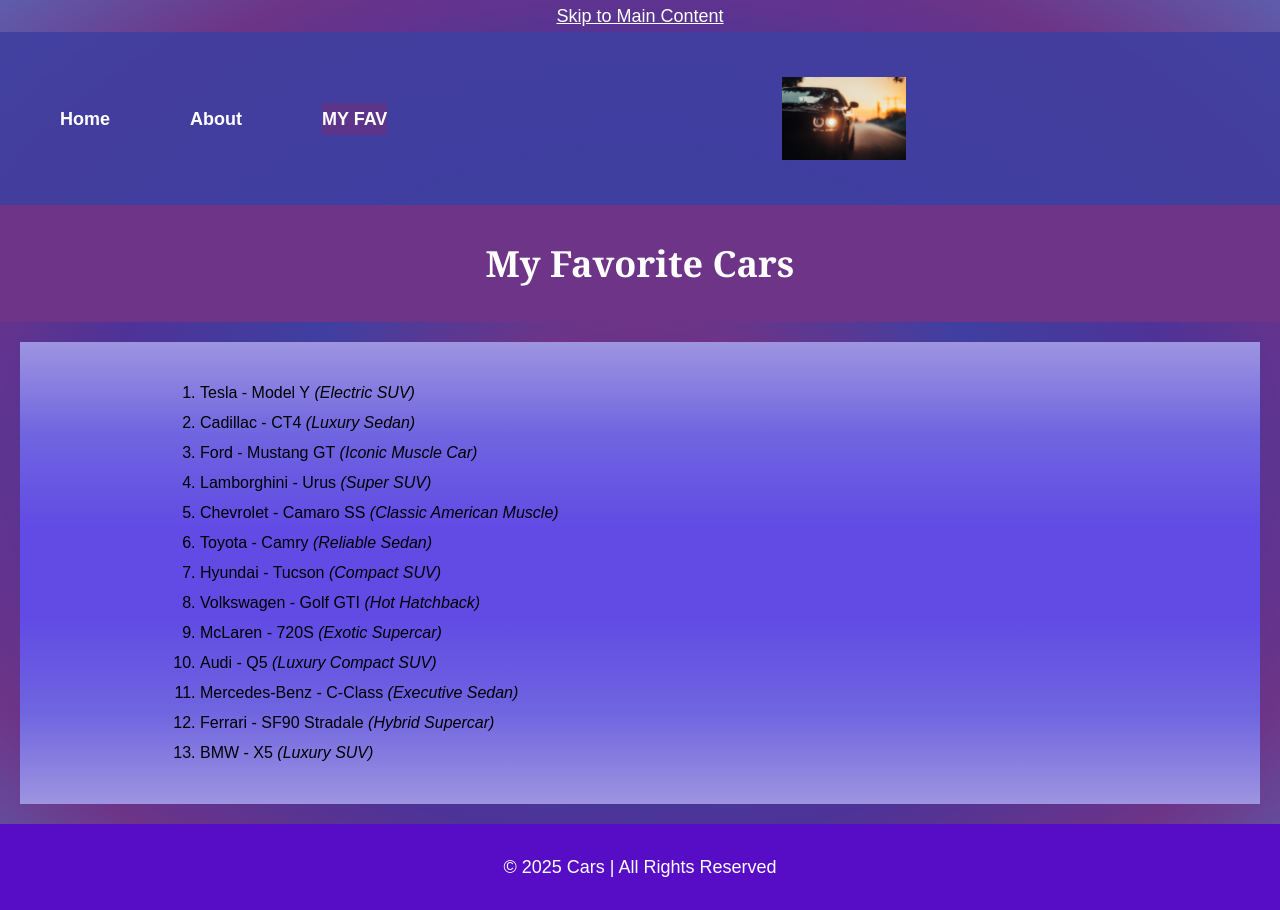
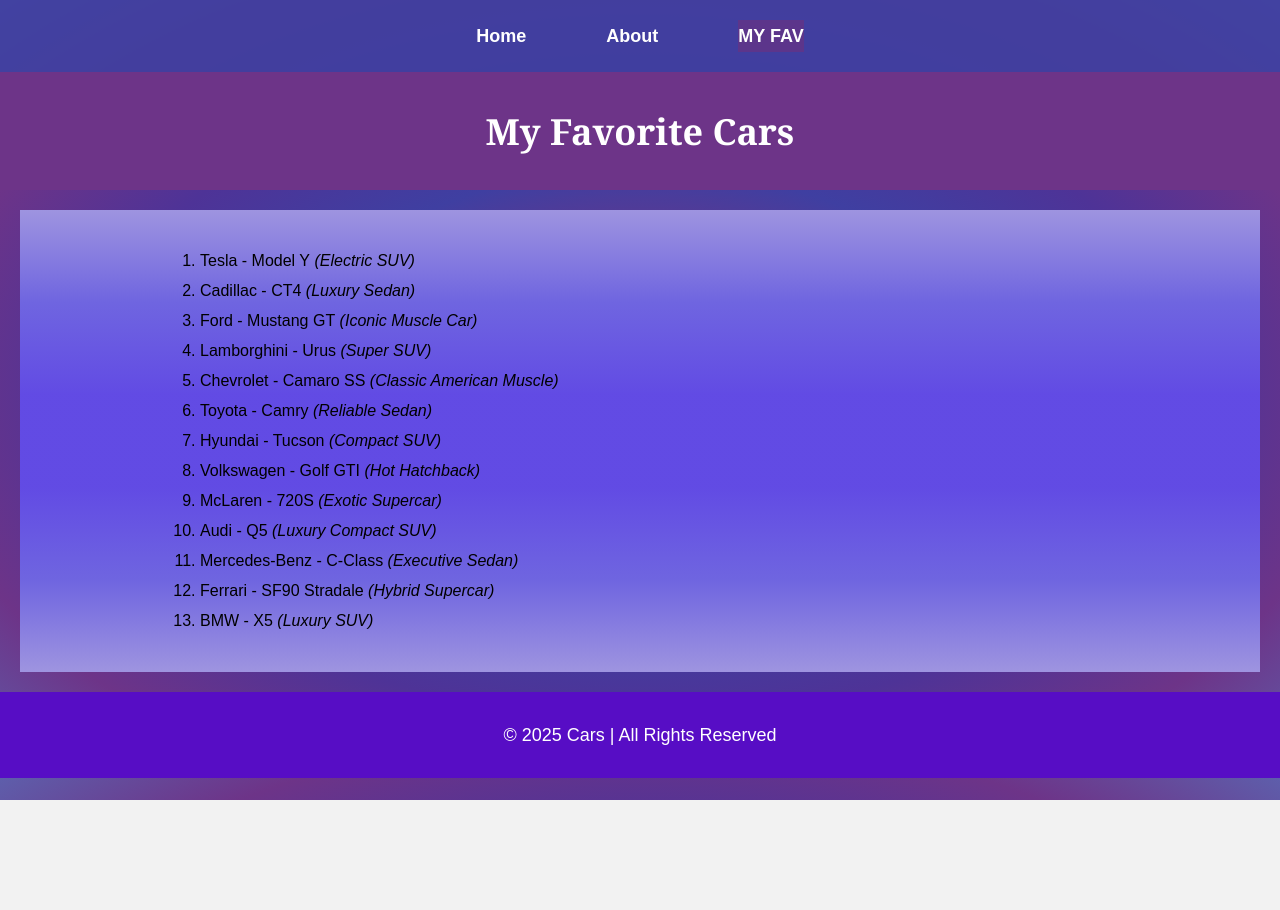
Before and after one commit to Balaji-Thota/cars, a plain HTML site: page fav.html in a window 1280 px wide. After the commit the page ends 800 px from the top, so only its background shows below. Drawn offline with Linux system fonts and the light colour scheme.

Commit message:
Final_Project

```diff
--- a/fav.html
+++ b/fav.html
@@ -7,19 +7,18 @@
     <link rel="stylesheet" href="style.css">
 </head>
 <body>
-    <a href="#skip" style="color: white;">Skip to Main Content</a>
+    <a href="#skip" class="skip_content" style="color: white;">Skip to Main Content</a>
     <nav>
         <ul>
             <li><a href="index.html">Home</a></li>
             <li><a href="about.html">About</a></li>
             <li class="content"><a href="fav.html">My Fav</a></li>
         </ul>
-        <img src="images/nav_img.jpg" alt="car-img">
     </nav>
     <header>
         <h1>My Favorite Cars</h1>
     </header>
-    <main id="skip">
+    <main id="skip" class="design">
         <ol>
             <li>Tesla - Model Y<span> (Electric SUV)</span></li>
             <li>Cadillac - CT4<span> (Luxury Sedan)</span></li>
--- a/style.css
+++ b/style.css
@@ -8,12 +8,24 @@ body{
     font-family: Arial, Helvetica, sans-serif;
 }
 
+.skip_content {
+    position: absolute;
+    top: -40px;  /* Moves it out of view */
+    left: 10px;
+    text-decoration: none;
+    transition: top 0.3s ease-in-out;
+}
+
+.skip_content:focus {
+    top: 10px;  /* Makes it visible when focused */
+}
+
 /* Navigation Bar */
 nav{
     padding: 20px;
     background-color: rgba(63, 63, 161, 0.905);
     display: flex;
-    align-items: center;
+    justify-content: center;
 }
 
 nav ul{
@@ -40,10 +52,6 @@ nav ul li a:hover{
 .content{
     text-transform: uppercase;
     background-color: rgba(98, 52, 136, 0.843);
-}
-
-nav>img{
-    width: 10%;
 }
 
 /* Header */
@@ -132,3 +140,12 @@ footer{
     color: #ffffff;
     padding: 10px;
 }
+
+
+/* .design :nth-child(even){
+    border: 2px dashed black;
+}
+
+.design :hover{
+    border: none;
+} */
```
Also changed, not shown: about.html (+1 -2 lines), index.html (+1 -2 lines).
